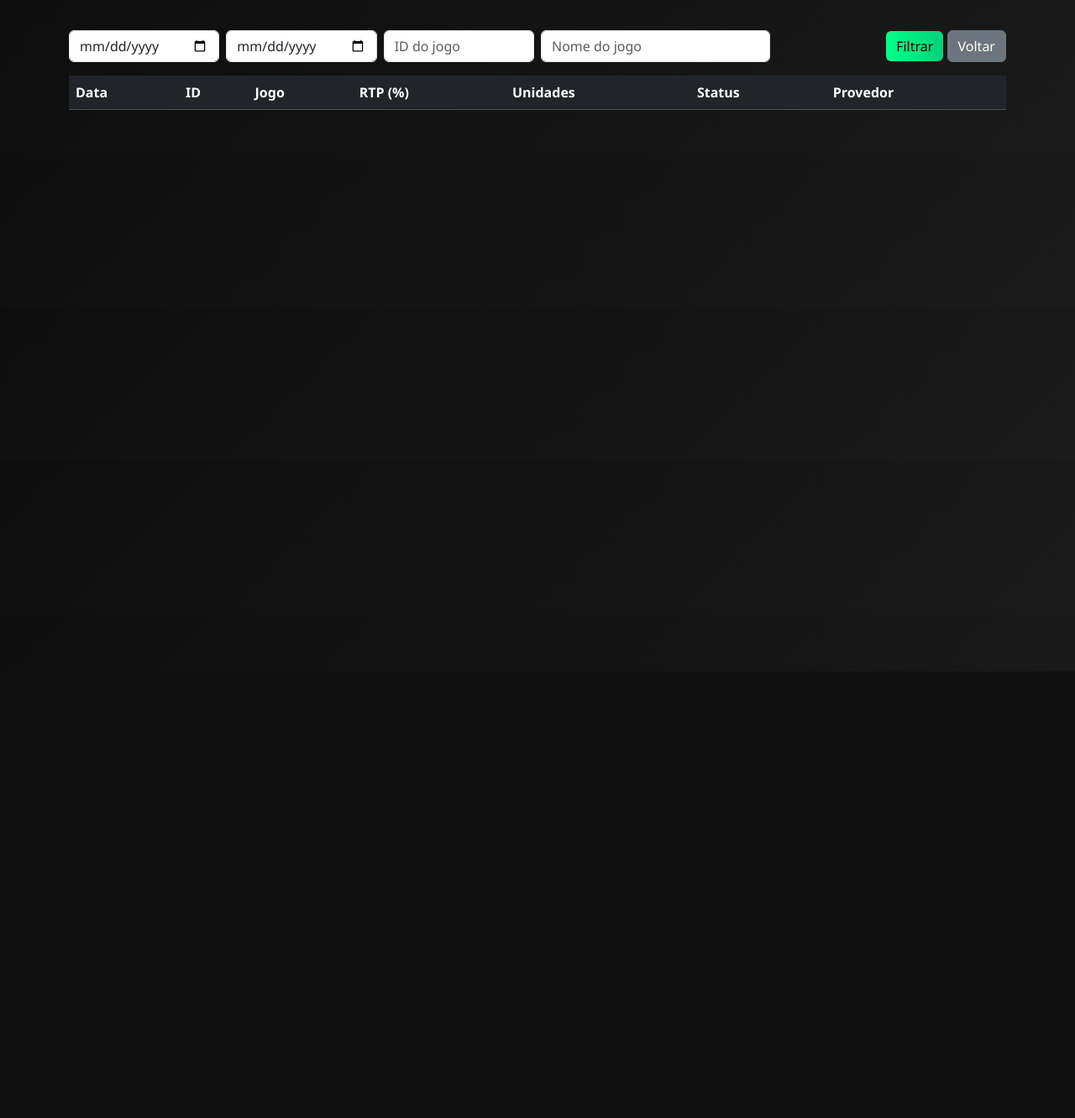
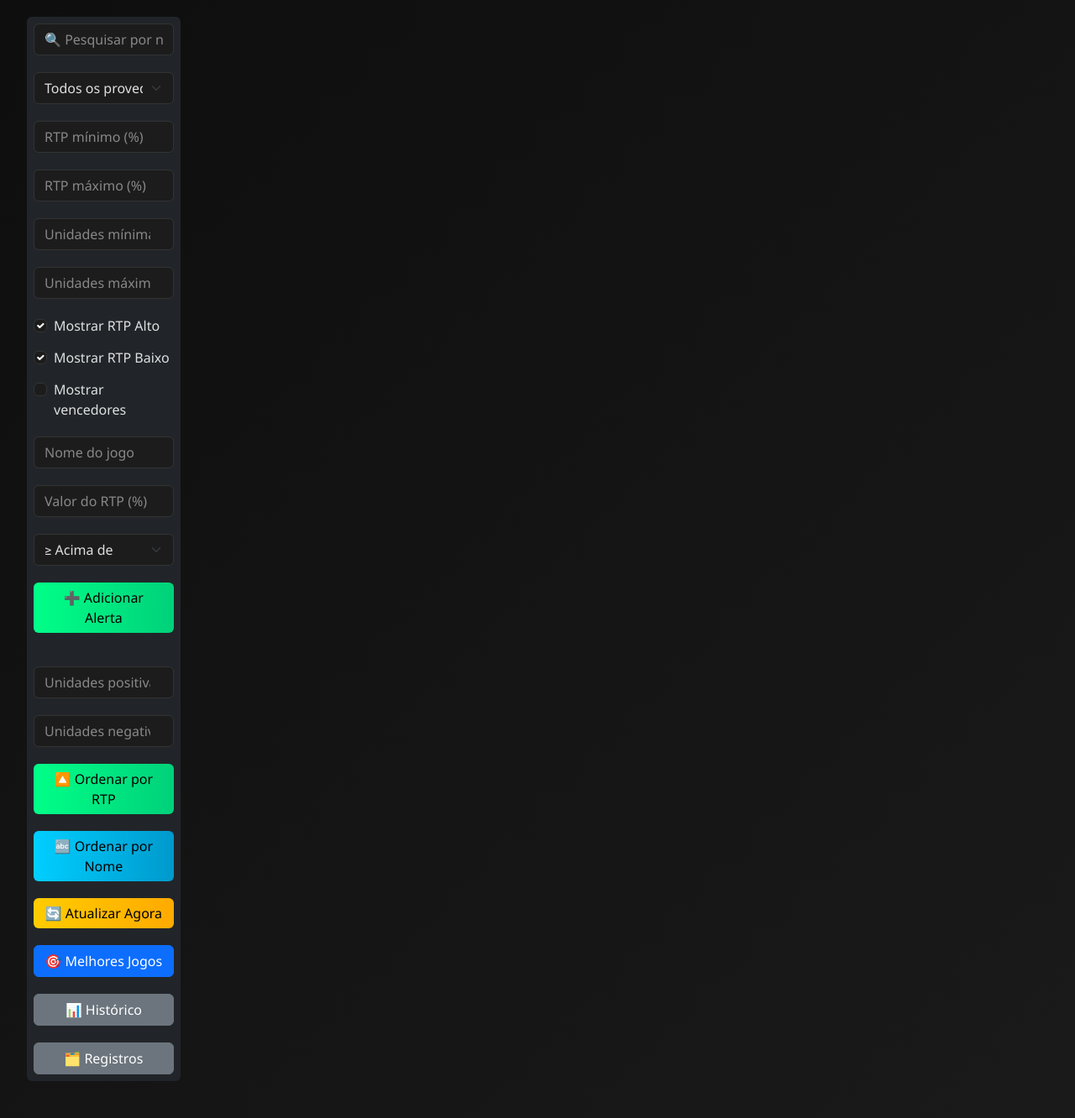
Before and after one commit to stuartffh/RTP-CGG, a Flask app: page /historico-registros in a window 1280 px wide. Shown: the whole page at 84% size. Before the commit the page ends 800 px from the top, so only its background shows below. Run offline with Flask 3, Linux system fonts and the light colour scheme; data that the repository does not hold is empty; some libraries are stand-ins or nearby versions.

Commit message:
Update historico_grid.html

```diff
--- a/templates/historico_grid.html
+++ b/templates/historico_grid.html
@@ -3,82 +3,252 @@
 <head>
   <meta charset="UTF-8" />
   <meta name="viewport" content="width=device-width, initial-scale=1" />
-  <title>📑 Histórico Completo</title>
-  <link href="https://cdn.jsdelivr.net/npm/bootstrap@5.3.2/dist/css/bootstrap.min.css" rel="stylesheet" />
-  <link rel="stylesheet" href="{{ url_for('static', filename='style.css') }}" />
-  <script src="https://cdn.jsdelivr.net/npm/bootstrap@5.3.2/dist/js/bootstrap.bundle.min.js" defer></script>
+  <title>🎰 RTP dos Jogos - Tempo Real</title>
+  <link
+    href="https://cdn.jsdelivr.net/npm/bootstrap@5.3.2/dist/css/bootstrap.min.css"
+    rel="stylesheet"
+  />
+  <link
+    rel="stylesheet"
+    href="{{ url_for('static', filename='style.css') }}"
+  />
+  <script
+    src="https://cdn.jsdelivr.net/npm/bootstrap@5.3.2/dist/js/bootstrap.bundle.min.js"
+    defer
+  ></script>
+  <script
+    src="https://cdn.socket.io/4.7.2/socket.io.min.js"
+    defer
+  ></script>
+  <script
+    src="{{ url_for('static', filename='script.js') }}"
+    defer
+  ></script>
 </head>
 <body>
-  <div class="container py-3">
-    <div class="mb-3 row g-2">
-      <div class="col-md-2">
-        <input type="date" id="start" class="form-control" />
-      </div>
-      <div class="col-md-2">
-        <input type="date" id="end" class="form-control" />
-      </div>
-      <div class="col-md-2">
-        <input type="number" id="game-id" class="form-control" placeholder="ID do jogo" />
-      </div>
-      <div class="col-md-3">
-        <input type="text" id="name" class="form-control" placeholder="Nome do jogo" />
-      </div>
-      <div class="col-md-3 text-end">
-        <button id="btn-filtrar" class="btn btn-success">Filtrar</button>
-        <a href="/" class="btn btn-secondary">Voltar</a>
+  <div class="container-fluid">
+    <div class="row">
+      <!-- Sidebar com filtros -->
+      <aside class="col-md-3 col-lg-2 sidebar mb-4">
+        <div class="controls p-2 bg-dark rounded">
+          <input
+            id="search-input"
+            type="text"
+            class="form-control mb-2"
+            placeholder="🔍 Pesquisar por nome"
+          />
+          <select id="provider-select" class="form-select mb-2">
+            <option value="all">Todos os provedores</option>
+          </select>
+          <input
+            id="min-rtp"
+            type="number"
+            step="0.01"
+            class="form-control mb-2"
+            placeholder="RTP mínimo (%)"
+          />
+          <input
+            id="max-rtp"
+            type="number"
+            step="0.01"
+            class="form-control mb-2"
+            placeholder="RTP máximo (%)"
+          />
+          <input
+            id="min-unidades"
+            type="number"
+            step="1"
+            class="form-control mb-2"
+            placeholder="Unidades mínimas"
+          />
+          <input
+            id="max-unidades"
+            type="number"
+            step="1"
+            class="form-control mb-2"
+            placeholder="Unidades máximas"
+          />
+          <div class="form-check">
+            <input
+              class="form-check-input"
+              type="checkbox"
+              id="show-positive"
+              checked
+            />
+            <label class="form-check-label" for="show-positive">
+              Mostrar RTP Alto
+            </label>
+          </div>
+          <div class="form-check">
+            <input
+              class="form-check-input"
+              type="checkbox"
+              id="show-negative"
+              checked
+            />
+            <label class="form-check-label" for="show-negative">
+              Mostrar RTP Baixo
+            </label>
+          </div>
+          <div class="form-check mb-2">
+            <input
+              class="form-check-input"
+              type="checkbox"
+              id="show-winners"
+            />
+            <label class="form-check-label" for="show-winners">
+              Mostrar vencedores
+            </label>
+          </div>
+          <input
+            id="alert-name"
+            type="text"
+            class="form-control mb-2"
+            placeholder="Nome do jogo"
+          />
+          <input
+            id="alert-value"
+            type="number"
+            step="0.01"
+            class="form-control mb-2"
+            placeholder="Valor do RTP (%)"
+          />
+          <select id="alert-type" class="form-select mb-2">
+            <option value="up">≥ Acima de</option>
+            <option value="down">≤ Abaixo de</option>
+          </select>
+          <button id="add-alert" class="btn btn-success w-100 mb-2">
+            ➕ Adicionar Alerta
+          </button>
+          <ul id="alerts-list" class="list-group mb-2"></ul>
+          <input
+            id="alert-unidades-pos"
+            type="number"
+            step="1"
+            class="form-control mb-2"
+            placeholder="Unidades positivas (≥)"
+          />
+          <input
+            id="alert-unidades-neg"
+            type="number"
+            step="1"
+            class="form-control mb-2"
+            placeholder="Unidades negativas (≤)"
+          />
+          <button class="btn btn-success w-100 mb-2" onclick="sortBy('rtp')">
+            🔼 Ordenar por RTP
+          </button>
+          <button class="btn btn-info w-100 mb-2" onclick="sortBy('name')">
+            🔤 Ordenar por Nome
+          </button>
+          <button class="btn btn-warning w-100" onclick="fetchGames(true)">
+            🔄 Atualizar Agora
+          </button>
+          <a href="/melhores" class="btn btn-primary w-100 mt-2">🎯 Melhores Jogos</a>
+          <a href="/historico" class="btn btn-secondary w-100 mt-2">📊 Histórico</a>
+          <a href="/historico-registros" class="btn btn-secondary w-100 mt-2">🗂️ Registros</a>
+        </div>
+      </aside>
+
+      <!-- Conteúdo principal -->
+      <main class="col-md-9 col-lg-10">
+        <div
+          id="status-message"
+          class="alert alert-danger d-none mt-3"
+          role="alert"
+        ></div>
+        <div id="loading-spinner" class="d-none my-3">
+          <div class="spinner-border text-light" role="status">
+            <span class="visually-hidden">Carregando...</span>
+          </div>
+        </div>
+        <div id="games-container" class="games-grid"></div>
+        <div id="copy-toast" aria-live="polite"></div>
+        <audio id="alert-sound" preload="auto"></audio>
+      </main>
+    </div>
+
+    <!-- Modal detalhes do jogo -->
+    <div
+      class="modal fade"
+      id="gameModal"
+      tabindex="-1"
+      aria-labelledby="gameModalLabel"
+      aria-hidden="true"
+    >
+      <div class="modal-dialog modal-dialog-centered modal-lg">
+        <div class="modal-content bg-dark text-white">
+          <div class="modal-header">
+            <h5 class="modal-title" id="gameModalLabel"></h5>
+            <button
+              type="button"
+              class="btn-close btn-close-white"
+              data-bs-dismiss="modal"
+              aria-label="Fechar"
+            ></button>
+          </div>
+          <div class="modal-body text-center">
+            <img
+              id="gameModalImg"
+              class="img-fluid mb-3"
+              src=""
+              alt="Imagem do jogo em destaque"
+            />
+            <p id="gameModalProvider" class="mb-2"></p>
+            <div class="d-flex justify-content-center gap-3">
+              <div>
+                <strong id="gameModalDaily"></strong>
+                <span id="gameModalDailyBadge"></span>
+              </div>
+              <div>
+                <strong id="gameModalWeekly"></strong>
+                <span id="gameModalWeeklyBadge"></span>
+              </div>
+            </div>
+          </div>
+        </div>
       </div>
     </div>
-    <div class="table-responsive">
-      <table class="table table-dark table-striped" id="records-table">
-        <thead>
-          <tr>
-            <th>Data</th>
-            <th>ID</th>
-            <th>Jogo</th>
-            <th>RTP (%)</th>
-            <th>Unidades</th>
-            <th>Status</th>
-            <th>Provedor</th>
-          </tr>
-        </thead>
-        <tbody></tbody>
-      </table>
+
+    <!-- Modal Últimos Vencedores -->
+    <div
+      class="modal fade modal-draggable"
+      id="winnersModal"
+      tabindex="-1"
+      aria-labelledby="winnersModalLabel"
+      aria-hidden="true"
+    >
+      <div class="modal-dialog modal-dialog-scrollable">
+        <div class="modal-content bg-dark text-white">
+          <div class="modal-header">
+            <h5 class="modal-title" id="winnersModalLabel">
+              Últimos Vencedores
+            </h5>
+            <button
+              type="button"
+              class="btn btn-sm btn-warning me-2"
+              id="minimize-winners"
+            >_</button>
+            <button
+              type="button"
+              class="btn-close btn-close-white"
+              data-bs-dismiss="modal"
+              aria-label="Fechar"
+            ></button>
+          </div>
+          <div class="modal-body">
+            <ul id="winners-list" class="list-group"></ul>
+          </div>
+          <div class="modal-footer">
+            <button
+              type="button"
+              class="btn btn-secondary"
+              data-bs-dismiss="modal"
+            >Fechar</button>
+          </div>
+        </div>
+      </div>
     </div>
   </div>
-  <script>
-    document.getElementById('btn-filtrar').addEventListener('click', carregar);
-    document.addEventListener('DOMContentLoaded', carregar);
-
-    async function carregar() {
-      const params = new URLSearchParams();
-      const inicio = document.getElementById('start').value;
-      const fim = document.getElementById('end').value;
-      const gidValue = document.getElementById('game-id').value.trim();
-      const nome = document.getElementById('name').value;
-      if (inicio) params.append('start', inicio);
-      if (fim) params.append('end', fim);
-      if (gidValue) params.append('game_id', gidValue);
-      if (nome) params.append('name', nome);
-      const resp = await fetch('/api/history/records?' + params.toString());
-      if (!resp.ok) return;
-      const dados = await resp.json();
-      const tbody = document.querySelector('#records-table tbody');
-      tbody.innerHTML = '';
-      for (const row of dados) {
-        const tr = document.createElement('tr');
-        const data = new Date(row.timestamp).toLocaleString();
-        const badge = {
-          down: '<span class="badge bg-danger">▼ Negativo</span>',
-          up: '<span class="badge bg-success">▲ Positivo</span>',
-          neutral: '<span class="badge bg-secondary">▬</span>',
-        }[row.rtp_status || 'neutral'];
-        tr.innerHTML =
-          `<td>${data}</td><td>${row.game_id}</td><td>${row.name}</td>` +
-          `<td>${(Number(row.rtp) / 100).toFixed(2)}</td>` +
-          `<td>${row.extra}</td><td>${badge}</td><td>${row.provider}</td>`;
-        tbody.appendChild(tr);
-      }
-    }
-  </script>
 </body>
 </html>
```
